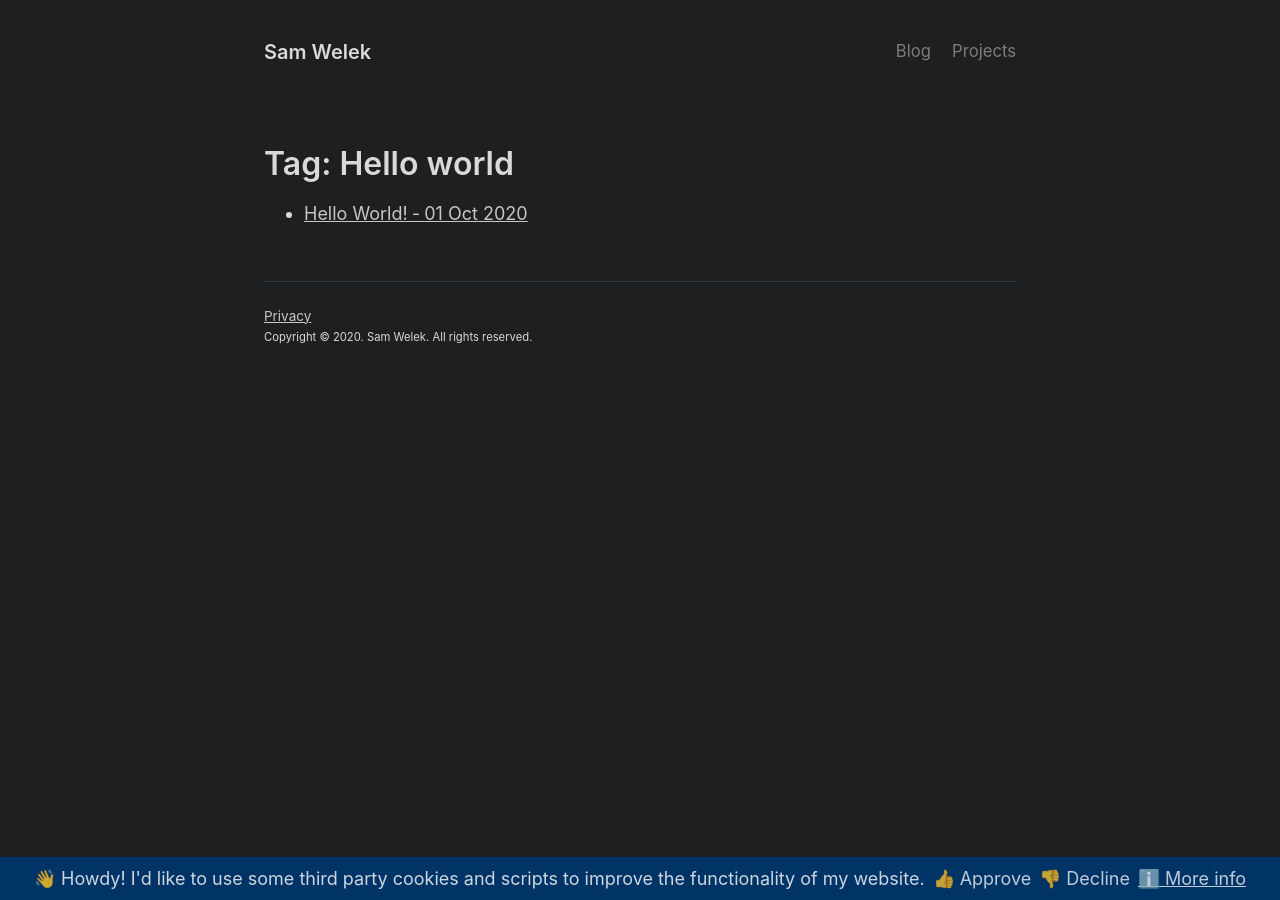
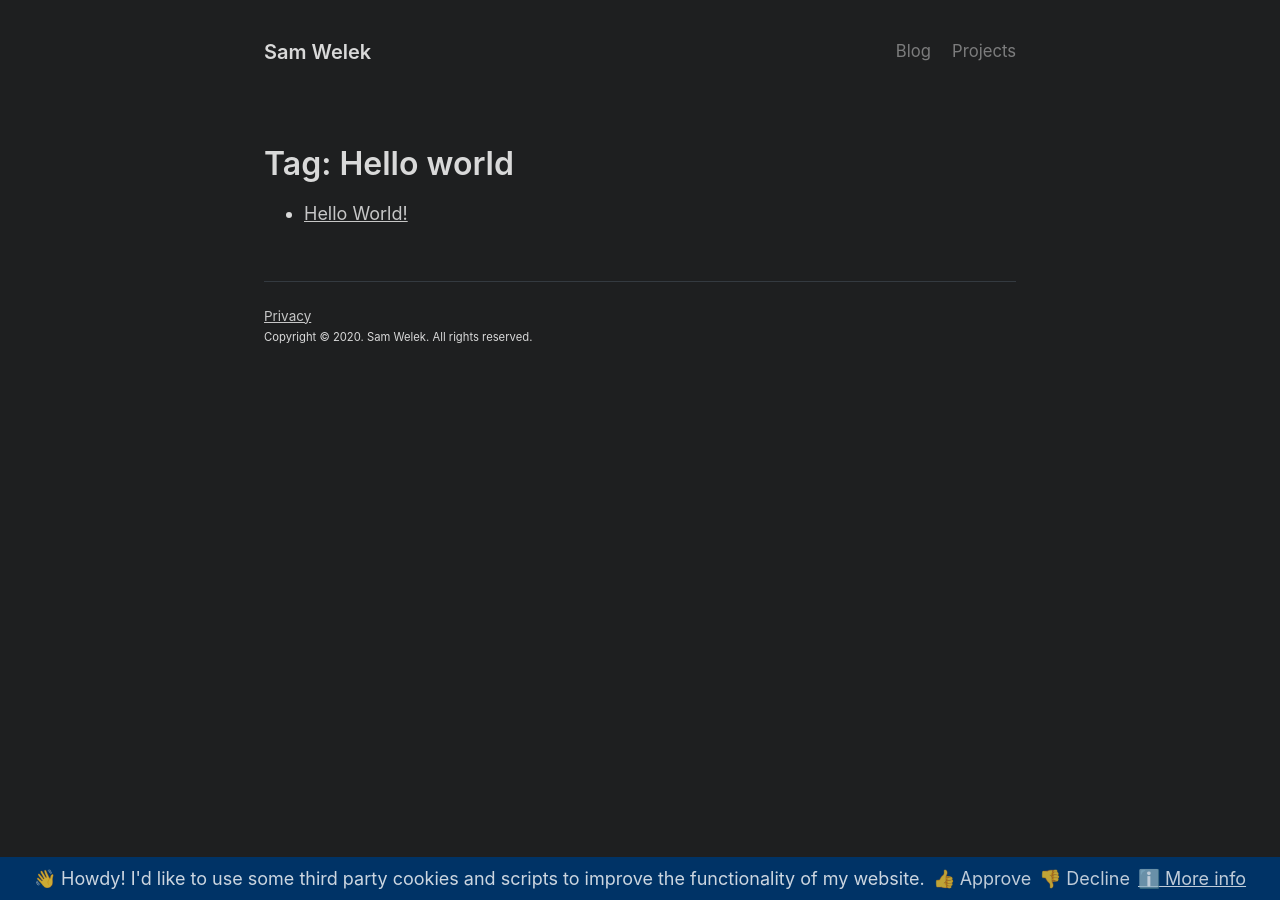
Before and after one commit to tiberiushunter/samwelek.co.uk, a Jekyll site: the page built from tags/hello-world.md, in a window 1280 px wide. Built offline with Jekyll 4.4.1, drawn with Linux system fonts in a browser that asks for light colours; emoji names are drawn with the system emoji font; part of the change alters nothing that is shown.

```diff
--- a/_layouts/tag.html
+++ b/_layouts/tag.html
@@ -7,9 +7,7 @@ layout: page
 <ul>
     {% for post in site.tags[page.tag] %}
     <li>
-        <a href="{{ post.url }}">{{ post.title }} &hyphen; <time
-                datetime="{{ post.date | date_to_xmlschema }}">{{ post.date | date_to_string }}</time>
-        </a>
+        <a href="{{ post.url }}">{{ post.title }}</a>
     </li>
     {% endfor %}
 </ul>
```
